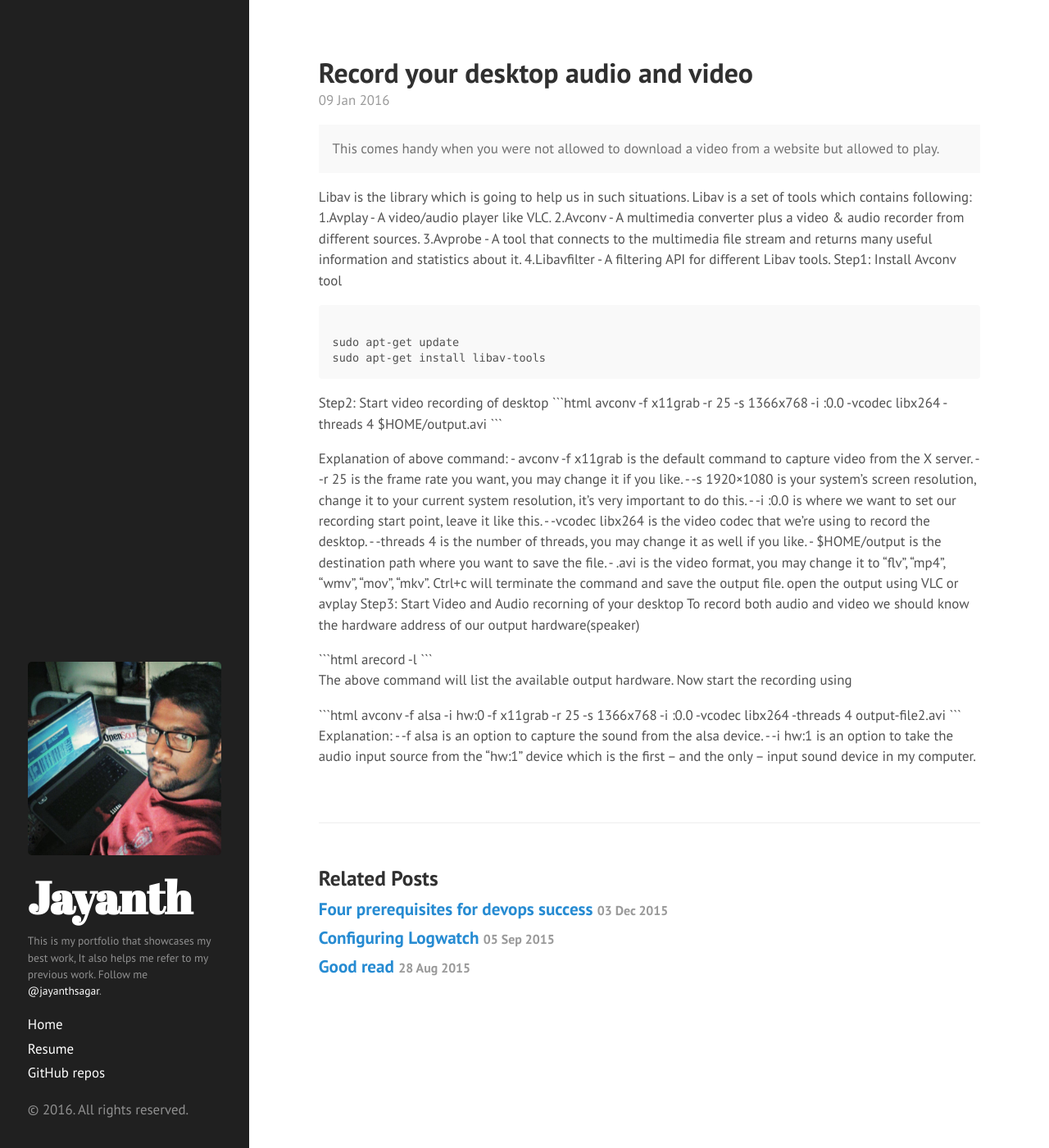
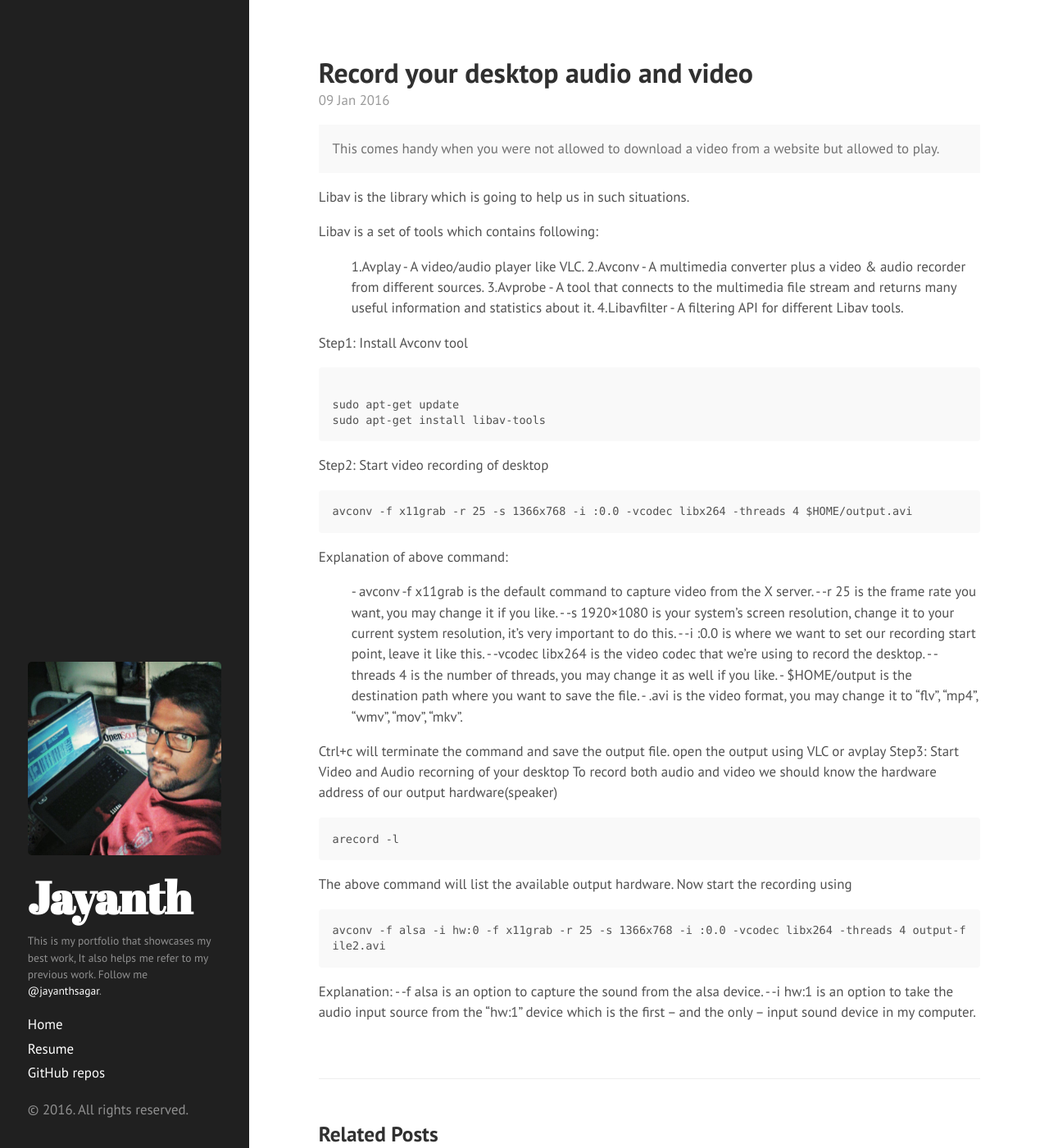
Before and after one commit to jayanthsagar/jayanthsagar.github.io, a Jekyll site: the page built from _posts/2016-01-09-Record-your-desktop-audio-and-video.md, in a window 1280 px wide and 1400 px high. Shown: the whole window at 82% size. Built offline with Jekyll 4.4.1, drawn with Linux system fonts in a browser that asks for light colours; Markdown is read by kramdown in place of the engine named in the settings.

````diff
--- a/_posts/2016-01-09-Record-your-desktop-audio-and-video.md
+++ b/_posts/2016-01-09-Record-your-desktop-audio-and-video.md
@@ -7,12 +7,14 @@
 </p>
 <p>
 Libav is the library which is going to help us in such situations.
-Libav is a set of tools which contains following:
+</p><p>Libav is a set of tools which contains following:
+</p><ol>
 1.Avplay - A video/audio player like VLC.
 2.Avconv - A multimedia converter plus a video & audio recorder from different sources.
 3.Avprobe - A tool that connects to the multimedia file stream and returns many useful information and statistics about it.
 4.Libavfilter - A filtering API for different Libav tools.
-
+</ol>
+<p>
 Step1: Install Avconv tool
 </p>
 ```html
@@ -22,11 +24,14 @@
 ```
 <p>
 Step2: Start video recording of desktop
+</p>
 ```html
 avconv -f x11grab -r 25 -s 1366x768 -i :0.0 -vcodec libx264 -threads 4 $HOME/output.avi
 ```
+
 <p>
 Explanation of above command:
+<ul>
 -    avconv -f x11grab is the default command to capture video from the X server.
 -    -r 25 is the frame rate you want, you may change it if you like.
 -    -s 1920×1080 is your system’s screen resolution, change it to your current system resolution, it’s very important to do this.
@@ -35,7 +40,7 @@
 -    -threads 4 is the number of threads, you may change it as well if you like.
 -    $HOME/output is the destination path where you want to save the file.
 -    .avi is the video format, you may change it to “flv”, “mp4”, “wmv”, “mov”, “mkv”.
-
+</ul>
 Ctrl+c will terminate the command and save the output file.
 
 open the output using VLC or avplay
````
